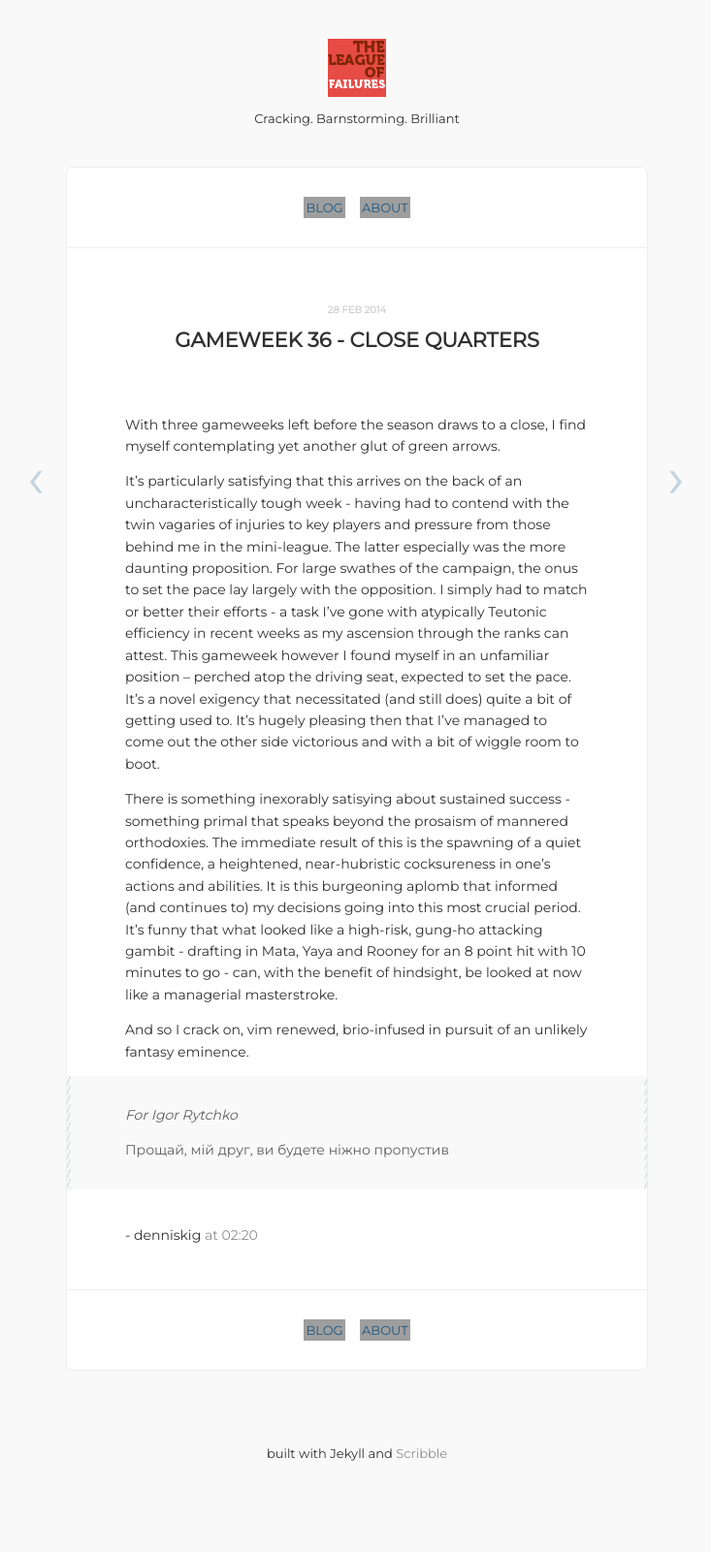
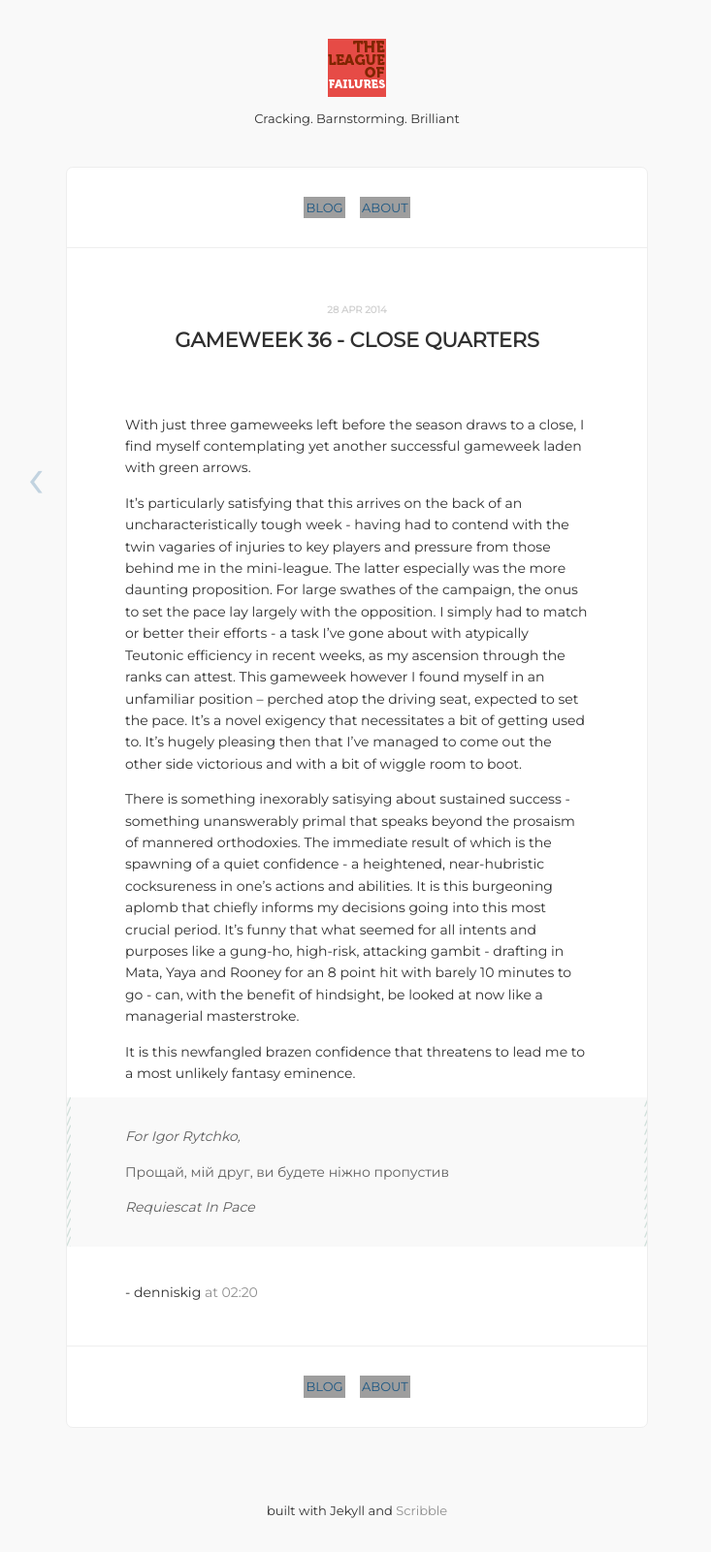
Before and after one commit to leaguefls/leaguefls.github.io, a Jekyll site: the page built from _posts/2014-02-28-gameweek-36-close-quarters.markdown, in a window 1280 px wide. Shown: the whole page at 97% size, without its empty margins (272-1005 px from the left). Built offline with Jekyll 4.4.1, drawn with Linux system fonts in a browser that asks for light colours; Markdown is read by kramdown in place of the engine named in the settings; comment, search, counter and statistics services are not loaded; before the commit the page ends 1542 px from its top, so only the background shows below that; grey boxes are pictures that could not be loaded.

Commit message:
Updated Post

```diff
--- a/_posts/2014-02-28-gameweek-36-close-quarters.markdown
+++ b/_posts/2014-02-28-gameweek-36-close-quarters.markdown
@@ -10,15 +10,17 @@ tags:
 -
 ---
 
-With three gameweeks left before the season draws to a close, I find myself contemplating yet another glut of green arrows.
+With just three gameweeks left before the season draws to a close, I find myself contemplating yet another successful gameweek laden with green arrows.
 
-It's particularly satisfying that this arrives on the back of an uncharacteristically tough week - having had to contend with the twin vagaries of injuries to key players and pressure from those behind me in the mini-league. The latter especially was the more daunting proposition. For large swathes of the campaign, the onus to set the pace lay largely with the opposition. I simply had to match or better their efforts - a task I've gone with atypically Teutonic efficiency in recent weeks as my ascension through the ranks can attest. This gameweek however I found myself in an unfamiliar position – perched atop the driving seat, expected to set the pace. It's a novel exigency that necessitated (and still does) quite a bit of getting used to. It's hugely pleasing then that I've managed to come out the other side victorious and with a bit of wiggle room to boot.
+It's particularly satisfying that this arrives on the back of an uncharacteristically tough week - having had to contend with the twin vagaries of injuries to key players and pressure from those behind me in the mini-league. The latter especially was the more daunting proposition. For large swathes of the campaign, the onus to set the pace lay largely with the opposition. I simply had to match or better their efforts - a task I've gone about with atypically Teutonic efficiency in recent weeks, as my ascension through the ranks can attest. This gameweek however I found myself in an unfamiliar position – perched atop the driving seat, expected to set the pace. It's a novel exigency that necessitates a bit of getting used to. It's hugely pleasing then that I've managed to come out the other side victorious and with a bit of wiggle room to boot.
 
-There is something inexorably satisying about sustained success - something primal that speaks beyond the prosaism of mannered orthodoxies. The immediate result of this is the spawning of a quiet confidence, a heightened, near-hubristic cocksureness in one's actions and abilities. It is this burgeoning aplomb that informed (and continues to) my decisions going into this most crucial period. It's funny that what looked like a high-risk, gung-ho attacking gambit - drafting in Mata, Yaya and Rooney for an 8 point hit with 10 minutes to go - can, with the benefit of hindsight, be looked at now like a managerial masterstroke.
+There is something inexorably satisying about sustained success - something unanswerably primal that speaks beyond the prosaism of mannered orthodoxies. The immediate result of which is the spawning of a quiet confidence - a heightened, near-hubristic cocksureness in one's actions and abilities. It is this burgeoning aplomb that chiefly informs my decisions going into this most crucial period. It's funny that what seemed for all intents and purposes like a gung-ho, high-risk, attacking gambit - drafting in Mata, Yaya and Rooney for an 8 point hit with barely 10 minutes to go - can, with the benefit of hindsight, be looked at now like a managerial masterstroke.
 
-And so I crack on, vim renewed, brio-infused in pursuit of an unlikely fantasy eminence.
+It is this newfangled brazen confidence that threatens to lead me to a most unlikely fantasy eminence.
 
-> _For Igor Rytchko_
+
+> _For Igor Rytchko,_
 >
 > Прощай, мій друг, ви будете ніжно пропустив
 >
+>_Requiescat In Pace_
```
Also changed, not shown: other parts of _posts/2014-02-28-gameweek-36-close-quarters.markdown (+1 -1 lines).
